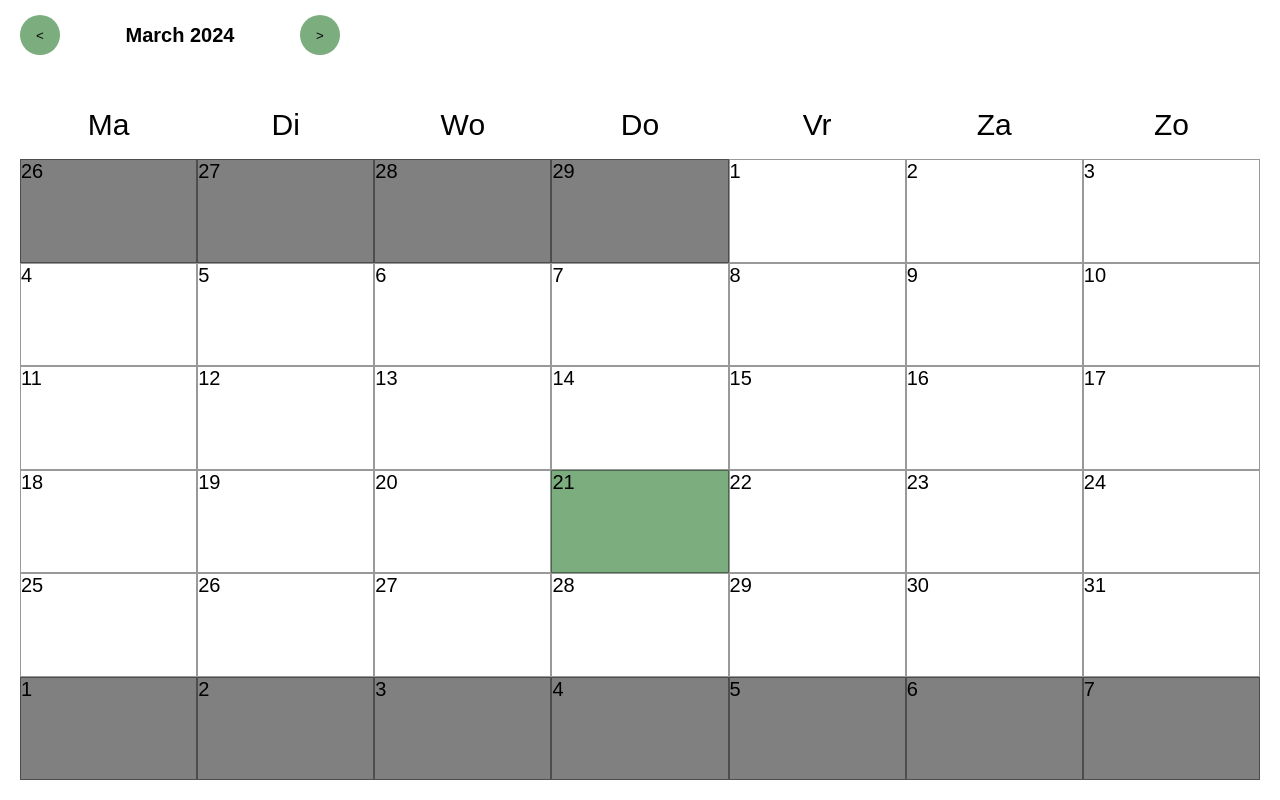
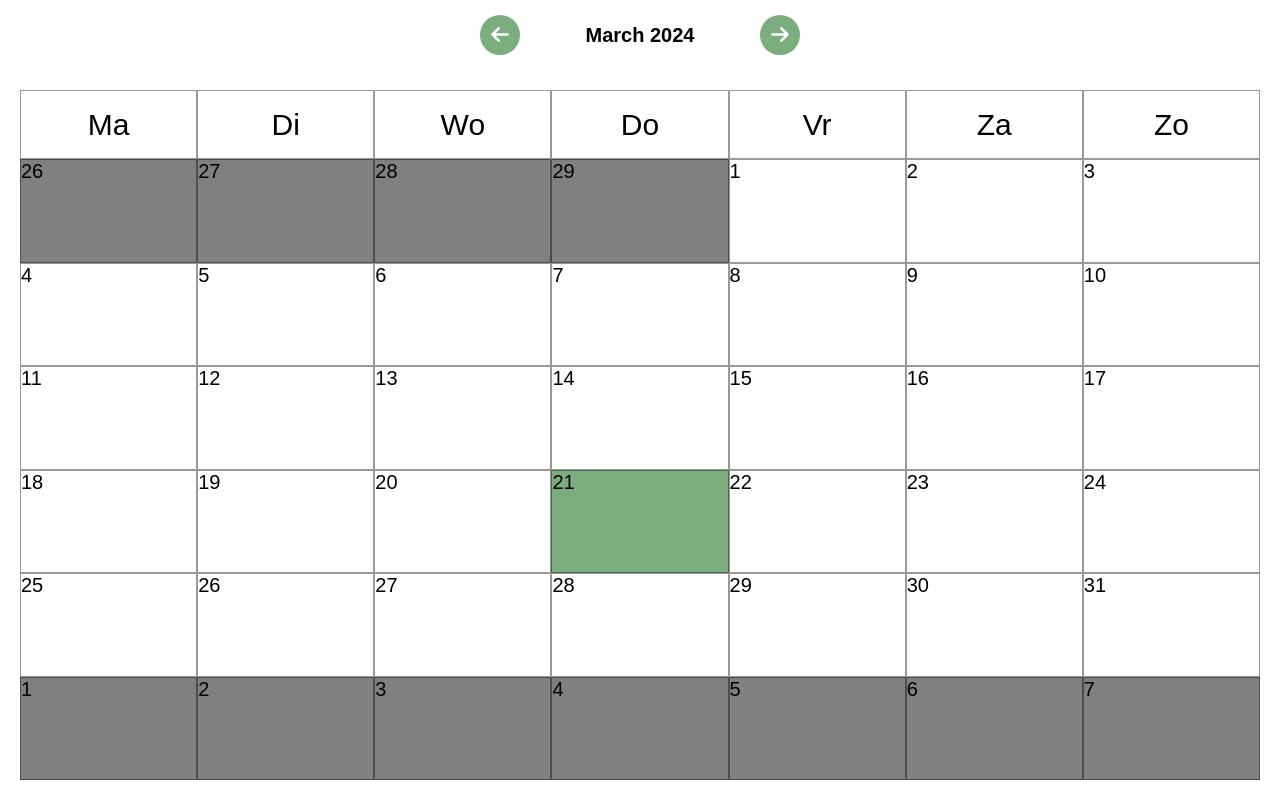
Before and after one commit to lars34932/kalender, a plain HTML site: page index.html in a window 1280 px wide. Drawn offline with Linux system fonts and the light colour scheme.

Commit message:
extra styling

```diff
--- a/assets/css/style.css
+++ b/assets/css/style.css
@@ -10,7 +10,10 @@ html{
 
 body{
     font-family: sans-serif;
-
+    display: flex;
+    align-items: center;
+    justify-content: center;
+    flex-direction: column;
 }
 
 .header{
@@ -39,6 +42,11 @@ body{
     justify-content: center;
 }
 
+.header__button__text{
+    font-size: 2rem;
+    color: white;
+}
+
 .main{
     width: 100vw;
     height: calc(100vh - 7rem);
@@ -60,6 +68,8 @@ body{
     align-items: center;
     justify-content: center;
     font-size: 3rem;
+    width: 100%;
+    border: 1px solid rgba(0, 0, 0, 0.4);
 }
 
 .grid2{
--- a/index.html
+++ b/index.html
@@ -4,6 +4,7 @@
 <head>
     <meta charset="UTF-8">
     <meta name="viewport" content="width=device-width, initial-scale=1.0">
+    <script src="https://kit.fontawesome.com/6c294d23a1.js" crossorigin="anonymous"></script>
     <link rel="stylesheet" href="assets/css/style.css">
     <script src="assets/js/app.js" defer></script>
     <title>kalender</title>
@@ -12,11 +13,15 @@
 <body>
     <header class="header">
         <button class="header__button">
-            <p class="header__button__text"><</p>
+            <p class="header__button__text">
+                <i class="fa-solid fa-arrow-left"></i>
+            </p>
         </button>
         <h1 id="monthYear" class="header__title">Maand 2024</h1>
         <button class="header__button">
-            <p class="header__button__text">></p>
+            <p class="header__button__text">
+                <i class="fa-solid fa-arrow-right"></i>
+            </p>
         </button>
     </header>
     <main class="main">
```
